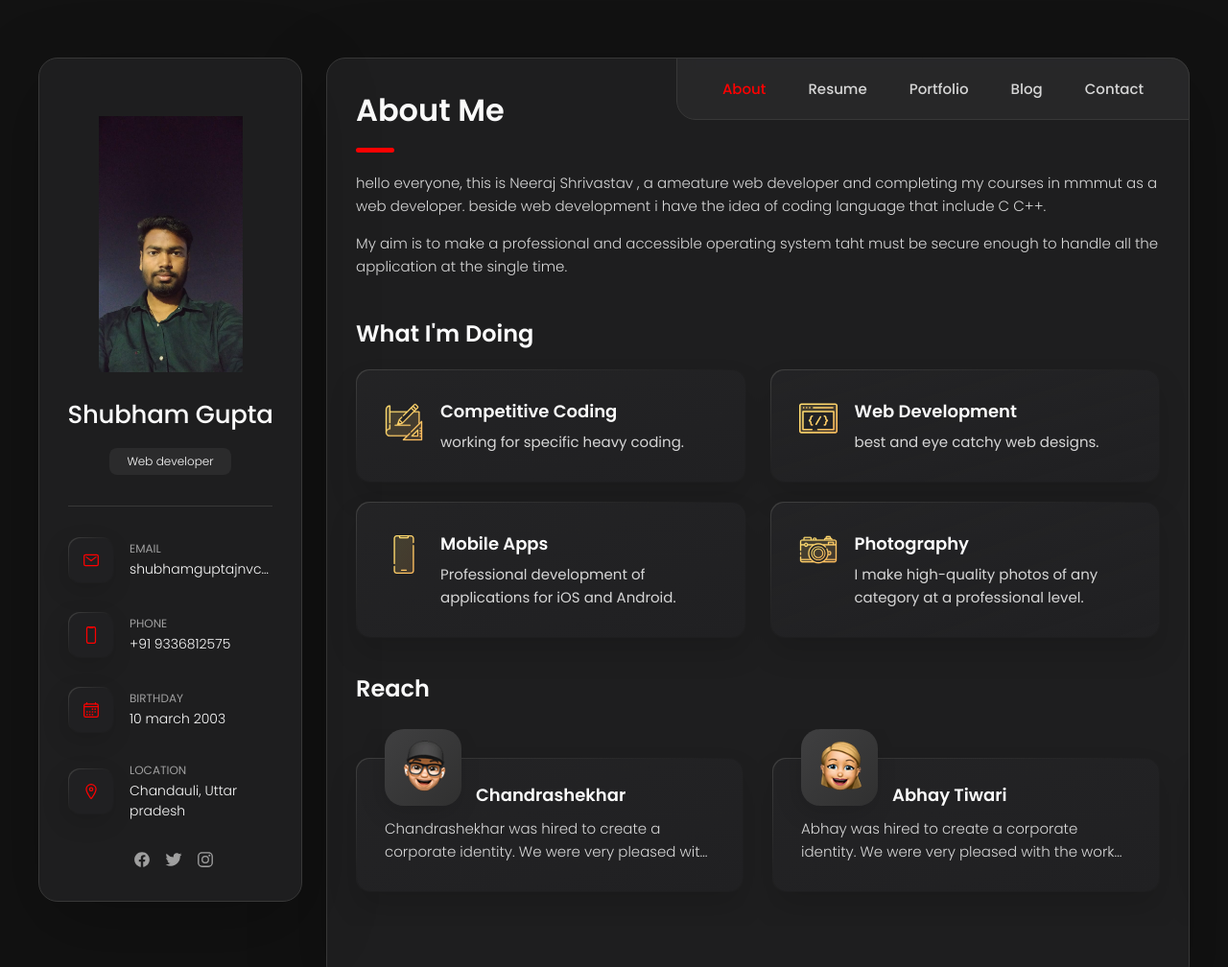
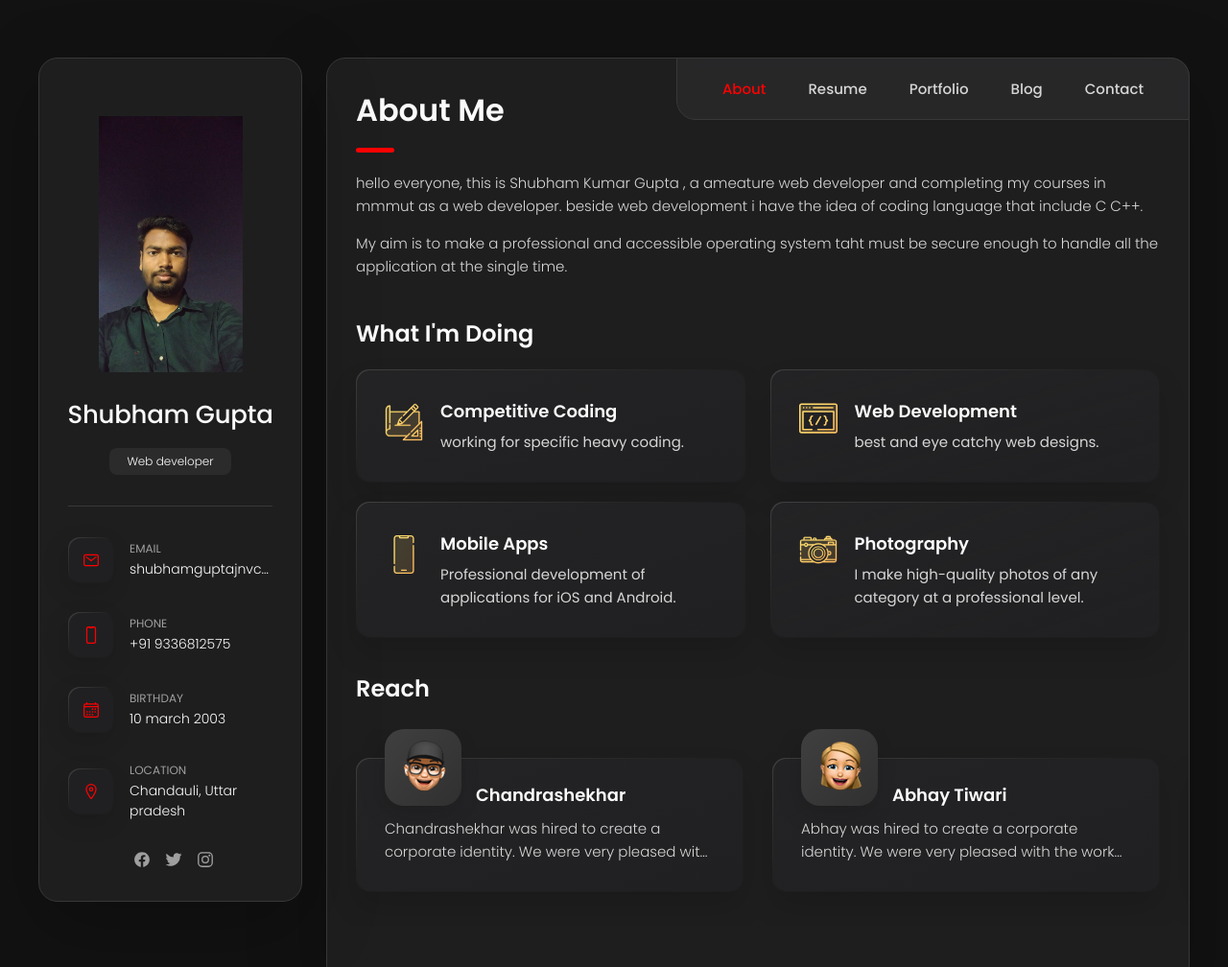
Before and after one commit to Mr-shubham1/port.gihub.io, a plain HTML site: page index.html in a window 1280 px wide. Shown: the top 1008 px of the page at 96% size. Drawn offline with nearby package versions, Linux system fonts and the light colour scheme.

Commit message:
Update index.html

```diff
--- a/index.html
+++ b/index.html
@@ -209,7 +209,7 @@
 
         <section class="about-text">
           <p>
-          hello everyone, this is Neeraj Shrivastav , a ameature web developer and completing my courses in mmmut as a web developer.
+          hello everyone, this is Shubham Kumar Gupta , a ameature web developer and completing my courses in mmmut as a web developer.
           beside web development i have the idea of coding language that include C C++.
           </p>
 
```
